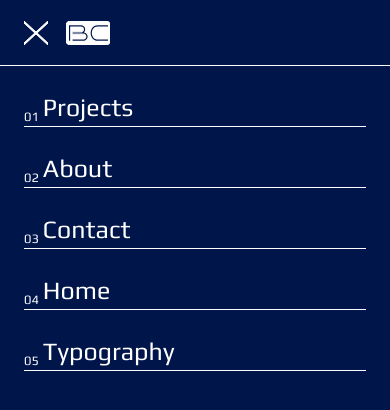
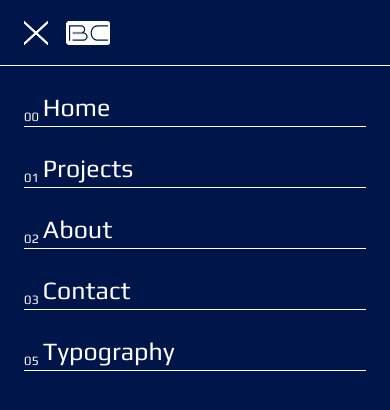
Before and after one commit to bcimbali/my-site-2, a Next.js app: page / in a window 390 px wide. Both pictures are taken after a click on the button 36 px from the left and 32 px from the top of the page. Shown: the top 410 px of the page. Built offline with nearby package versions, Linux system fonts and the light colour scheme.

Commit message:
feat(component): move home to top in mobile

```diff
--- a/src/components/MobileDropdown/index.tsx
+++ b/src/components/MobileDropdown/index.tsx
@@ -100,6 +100,12 @@ const MobileLinkTitle = styled.h4`
 
 const Links = ({ isOpen, pathname }: { isOpen: boolean; pathname: string }) => (
   <LinksContainer>
+    <MobileLinkItem>
+      <MobileLink href="/" tabIndex={isOpen ? 0 : -1}>
+        <MobileLinkNumber>00</MobileLinkNumber>
+        <MobileLinkTitle>Home</MobileLinkTitle>
+      </MobileLink>
+    </MobileLinkItem>
     {pageData.map(({ name, number, path }) => {
       const isDisabled = path === pathname;
       return (
@@ -111,12 +117,6 @@ const Links = ({ isOpen, pathname }: { isOpen: boolean; pathname: string }) => (
         </MobileLinkItem>
       );
     })}
-    <MobileLinkItem>
-      <MobileLink href="/" tabIndex={isOpen ? 0 : -1}>
-        <MobileLinkNumber>04</MobileLinkNumber>
-        <MobileLinkTitle>Home</MobileLinkTitle>
-      </MobileLink>
-    </MobileLinkItem>
     <MobileLinkItem>
       <MobileLink href="/typography" tabIndex={isOpen ? 0 : -1}>
         <MobileLinkNumber>05</MobileLinkNumber>
```
